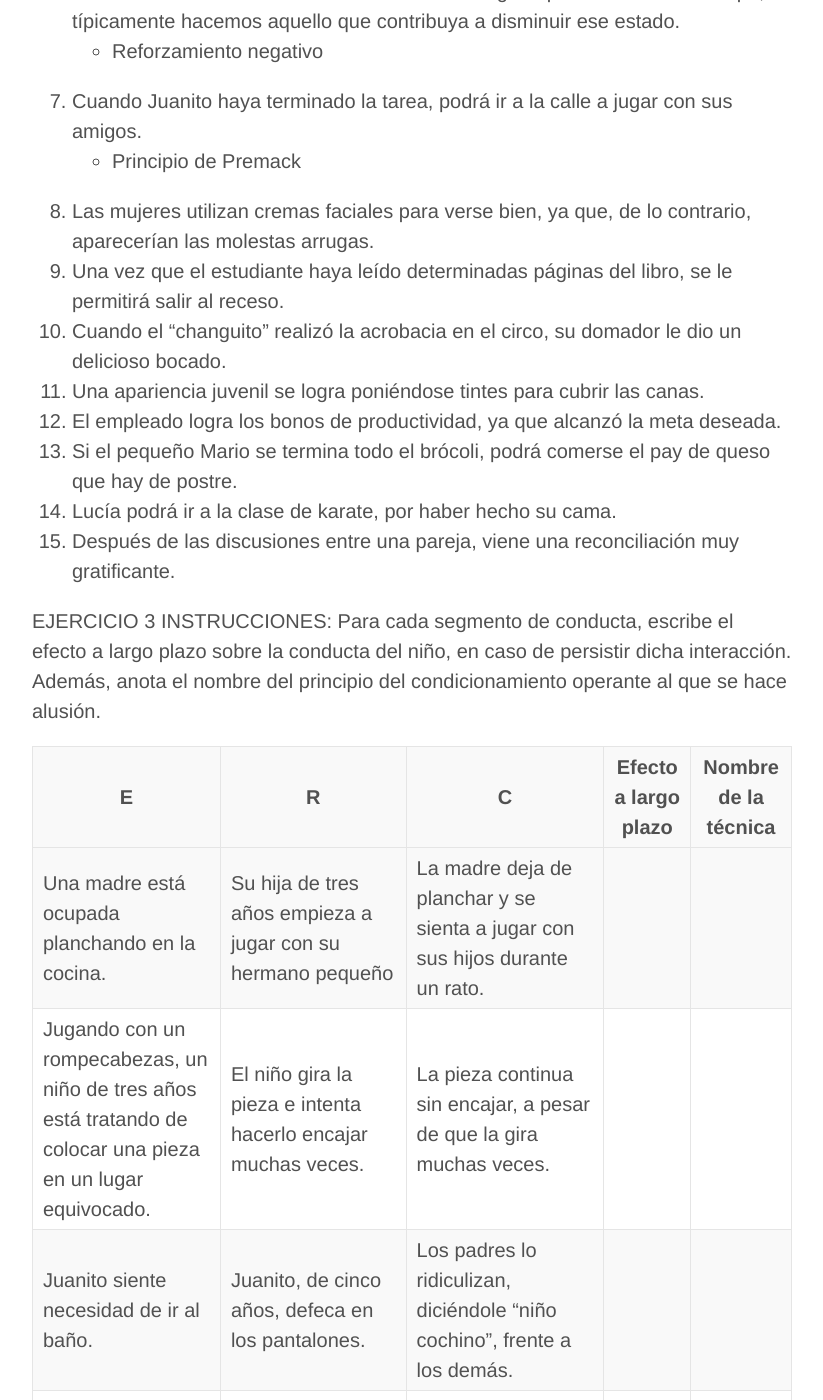
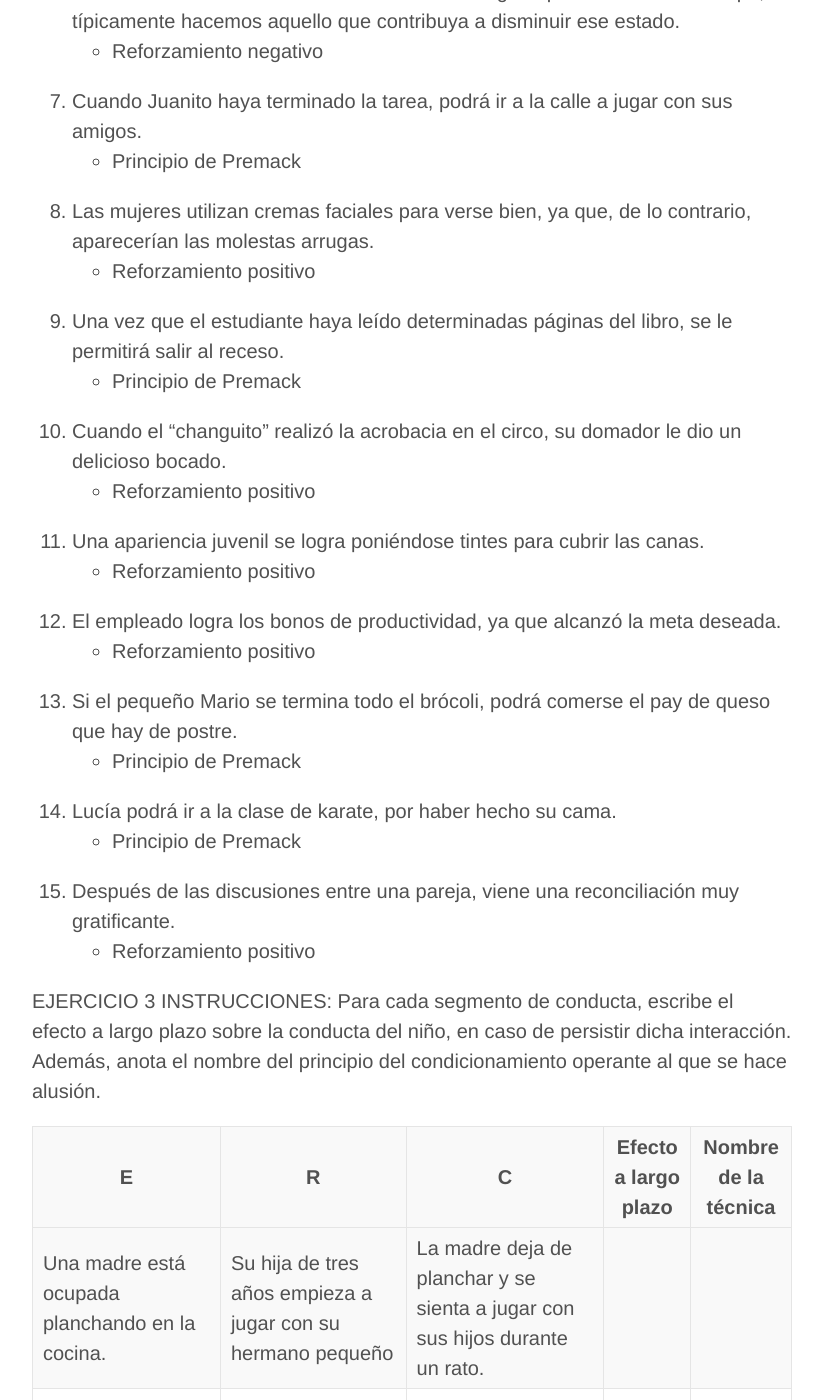
Before and after one commit to alex-esc/notes, a Jekyll site: the page built from _posts/2020-02-04-act-2-p-gen-.md, in a window 1280 px wide and 1400 px high, scrolled down 3843 px. Shown: the whole window, without its empty margins (228-1051 px from the left). Built offline with Jekyll 4.4.1, drawn with Linux system fonts in a browser that asks for light colours.

Commit message:
Update 2020-02-04-act-2-p-gen-.md

```diff
--- a/_posts/2020-02-04-act-2-p-gen-.md
+++ b/_posts/2020-02-04-act-2-p-gen-.md
@@ -119,16 +119,29 @@ aquello que contribuya a disminuir ese estado.
 7. Cuando Juanito haya terminado la tarea, podrá ir a la calle a jugar con sus amigos.
 	* Principio de Premack
 
-8. Las mujeres utilizan cremas faciales para verse bien, ya que, de lo contrario, aparecerían las molestas
-arrugas.
+8. Las mujeres utilizan cremas faciales para verse bien, ya que, de lo contrario, aparecerían las molestas arrugas.
+	* Reforzamiento positivo
+
 9. Una vez que el estudiante haya leído determinadas páginas del libro, se le permitirá salir al receso.
+	* Principio de Premack
+
 10. Cuando el “changuito” realizó la acrobacia en el circo, su domador le dio un delicioso bocado.
+	* Reforzamiento positivo
+
 11. Una apariencia juvenil se logra poniéndose tintes para cubrir las canas.
+	* Reforzamiento positivo
+
 12. El empleado logra los bonos de productividad, ya que alcanzó la meta deseada.
+	* Reforzamiento positivo
+
 13. Si el pequeño Mario se termina todo el brócoli, podrá comerse el pay de queso que hay de postre.
+	* Principio de Premack
+
 14. Lucía podrá ir a la clase de karate, por haber hecho su cama.
+	* Principio de Premack
+
 15. Después de las discusiones entre una pareja, viene una reconciliación muy gratificante.
-
+	* Reforzamiento positivo
 
 EJERCICIO 3
 INSTRUCCIONES: Para cada segmento de conducta, escribe el efecto a largo plazo sobre la conducta del
```
